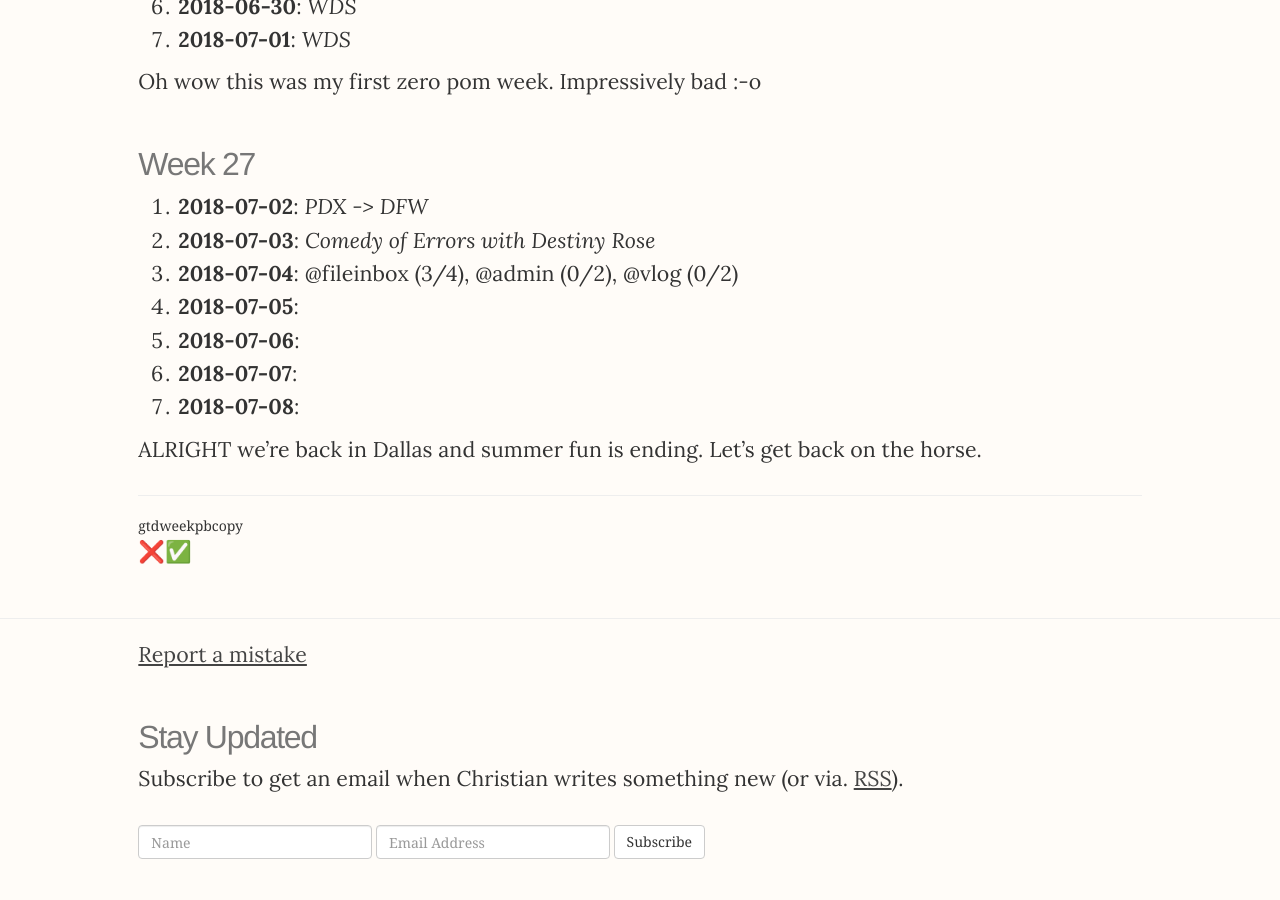
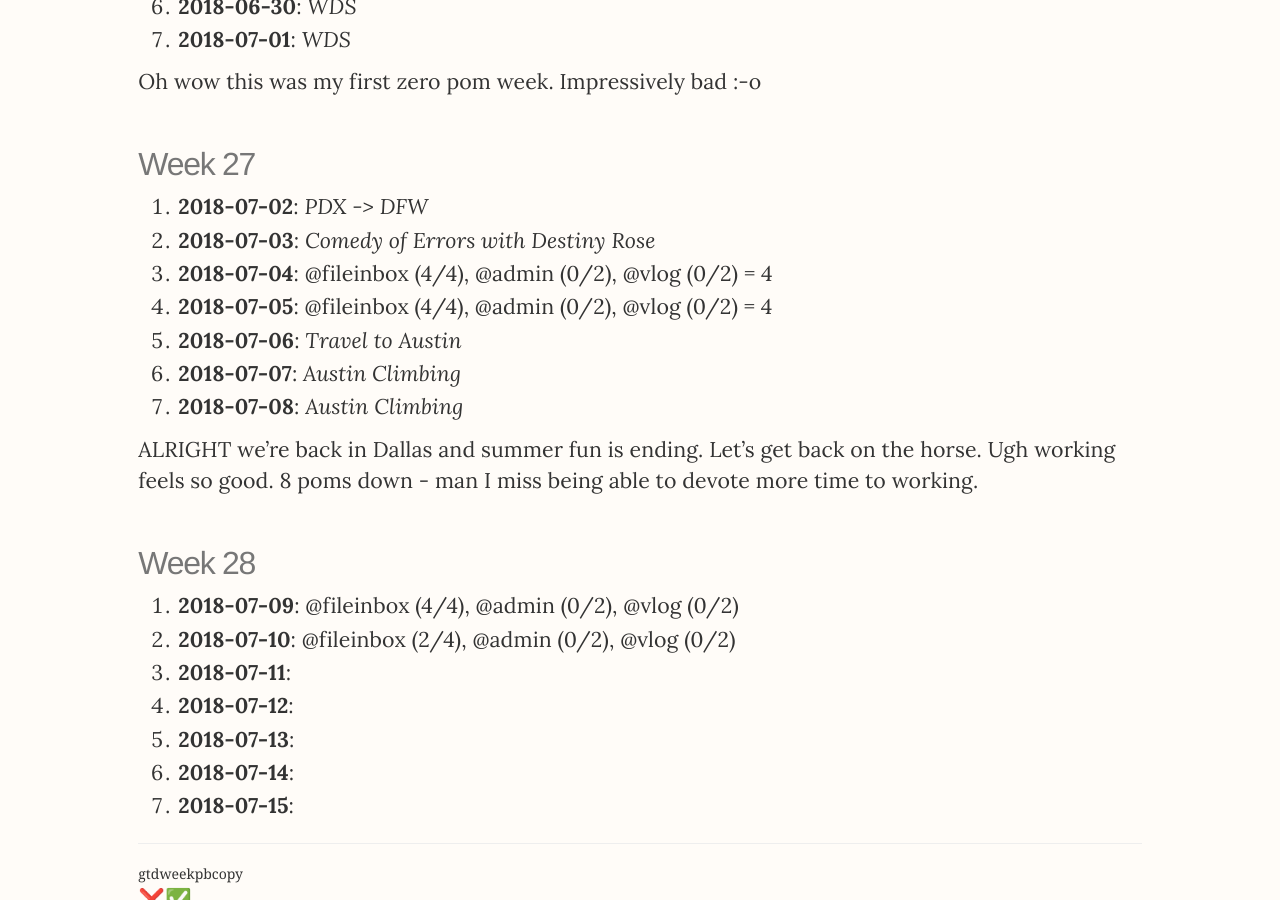
Before and after one commit to christiangenco/christiangenco.github.io, a Jekyll site: the page built from _posts/2018-01-01-2018.md, in a window 1280 px wide and 900 px high, scrolled down 16166 px. Built offline with Jekyll 4.4.1, drawn with Linux system fonts in a browser that asks for light colours; nearby versions of some CDN libraries; before the commit the page ends 17035 px from its top, so only the background shows below that.

Commit message:
updated 2018

```diff
--- a/_posts/2018-01-01-2018.md
+++ b/_posts/2018-01-01-2018.md
@@ -436,13 +436,23 @@ Oh wow this was my first zero pom week. Impressively bad :-o
 
 1. **2018-07-02**: *PDX -> DFW*
 2. **2018-07-03**: *Comedy of Errors with Destiny Rose*
-3. **2018-07-04**: @fileinbox (3/4), @admin (0/2), @vlog (0/2)
-4. **2018-07-05**:
-5. **2018-07-06**:
-6. **2018-07-07**:
-7. **2018-07-08**:
+3. **2018-07-04**: @fileinbox (4/4), @admin (0/2), @vlog (0/2) = 4
+4. **2018-07-05**: @fileinbox (4/4), @admin (0/2), @vlog (0/2) = 4
+5. **2018-07-06**: *Travel to Austin*
+6. **2018-07-07**: *Austin Climbing*
+7. **2018-07-08**: *Austin Climbing*
 
-ALRIGHT we're back in Dallas and summer fun is ending. Let's get back on the horse.
+ALRIGHT we're back in Dallas and summer fun is ending. Let's get back on the horse. Ugh working feels so good. 8 poms down - man I miss being able to devote more time to working.
+
+### Week 28
+
+1. **2018-07-09**: @fileinbox (4/4), @admin (0/2), @vlog (0/2)
+2. **2018-07-10**: @fileinbox (2/4), @admin (0/2), @vlog (0/2)
+3. **2018-07-11**:
+4. **2018-07-12**:
+5. **2018-07-13**:
+6. **2018-07-14**:
+7. **2018-07-15**:
 
 ---
 
```
